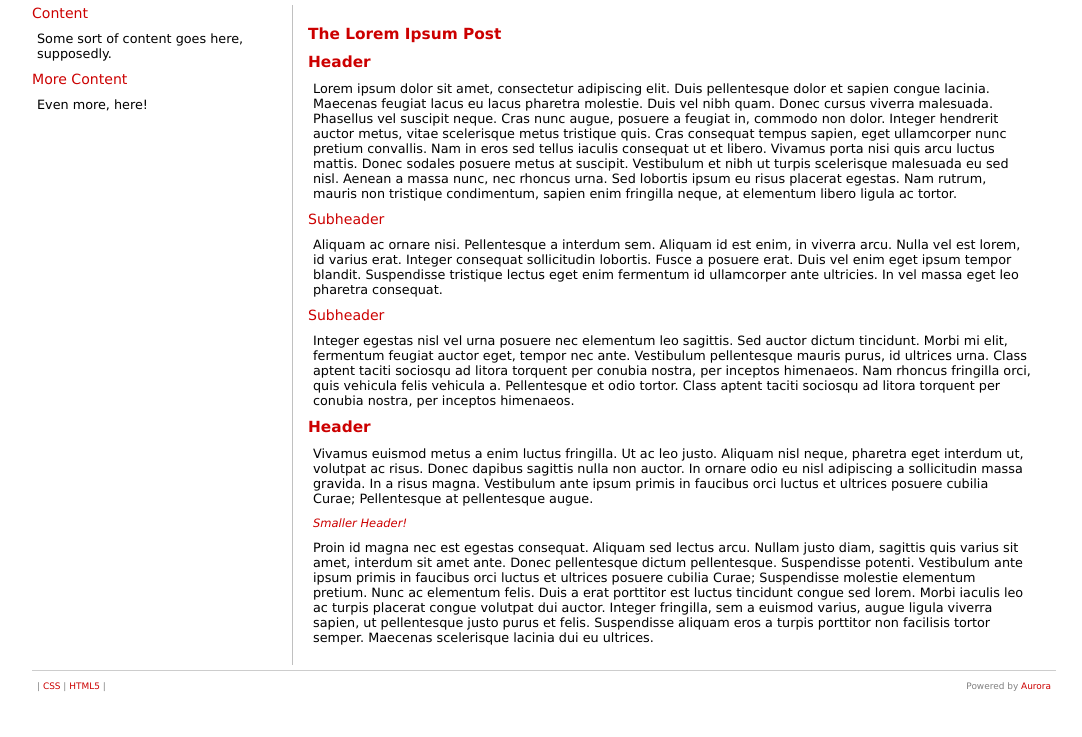
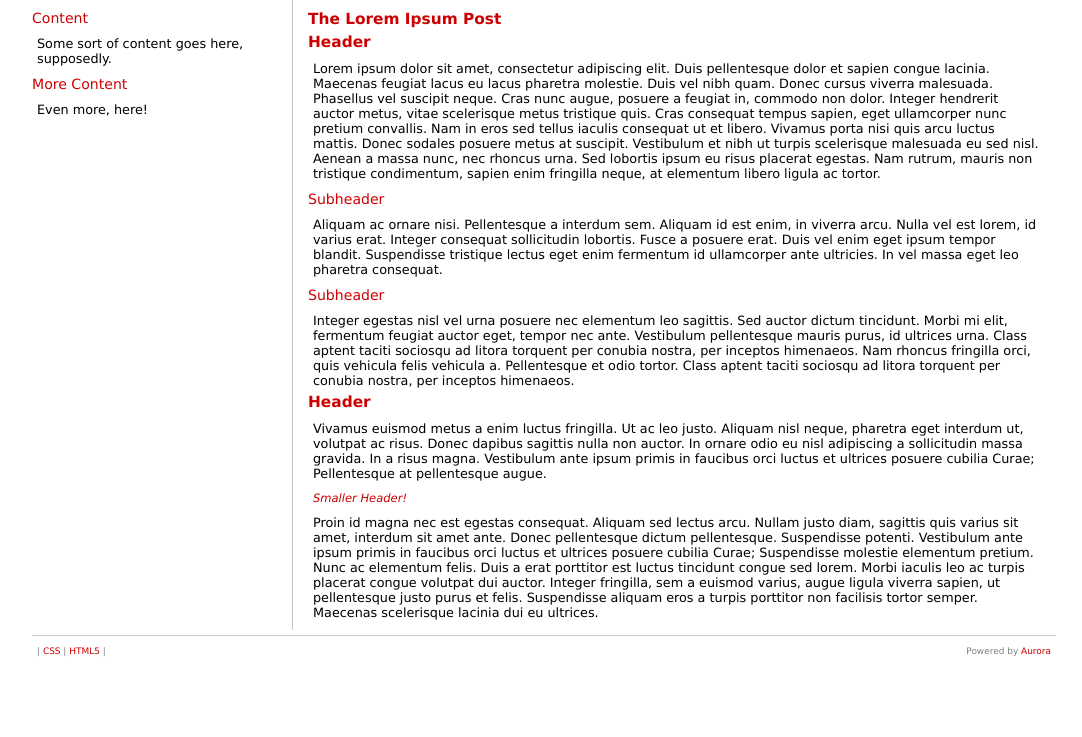
Before and after one commit to zorkian/aurora, a Flask app: a page that uses templates/article.html in a window 1280 px wide. Shown: the part 64-801 px from the top of the page, without its empty margins (96-1178 px from the left). Run offline with Flask 2, Linux system fonts and the light colour scheme.

Commit message:
some styling changes

```diff
--- a/articles/2011-10-18-just-a-test.md
+++ b/articles/2011-10-18-just-a-test.md
@@ -1,4 +1,4 @@
-publish: no
+publish: yes
 title: Testing Stuff
 
 This is a test.  This is only a test.  This should show up in the blog
--- a/static/css/aurora.css
+++ b/static/css/aurora.css
@@ -36,11 +36,14 @@ hr {
     background-color: #cdcdcd;
     height: 1px;
 }
+hr.article {
+    margin: 15px;
+}
 h1 {
     font-size: 1.2em;
     color: #cc0000;
     font-weight: bold;
-    padding: 5px 0px 5px 0px;
+    padding: 0px 0px 5px 0px;
 }
 h2 {
     font-size: 1.1em;
@@ -78,12 +81,13 @@ div#title {
 #left {
     float: left;
     width: 250px;
+    padding: 5px 5px 0px 0px;
     color: black;
 }
 
 #main {
-    margin: 5px 5px 5px 260px;
-    padding: 15px;
+    margin: 0px 5px 5px 260px;
+    padding: 10px 5px 5px 15px;
     border-left: 1px solid silver;
 }
 p {
--- a/templates/index.html
+++ b/templates/index.html
@@ -1,7 +1,7 @@
 {% extends "layout/base.html" %}
 {% block content %}
     {% for article in articles.on_index %}
-        {% if had_article %}<br /><hr /><br />{% endif %}
+        {% if had_article %}<hr class='article' />{% endif %}
         {% include 'layout/article/simple.html' %}
         {% set had_article = True %}
     {% endfor %}
```
